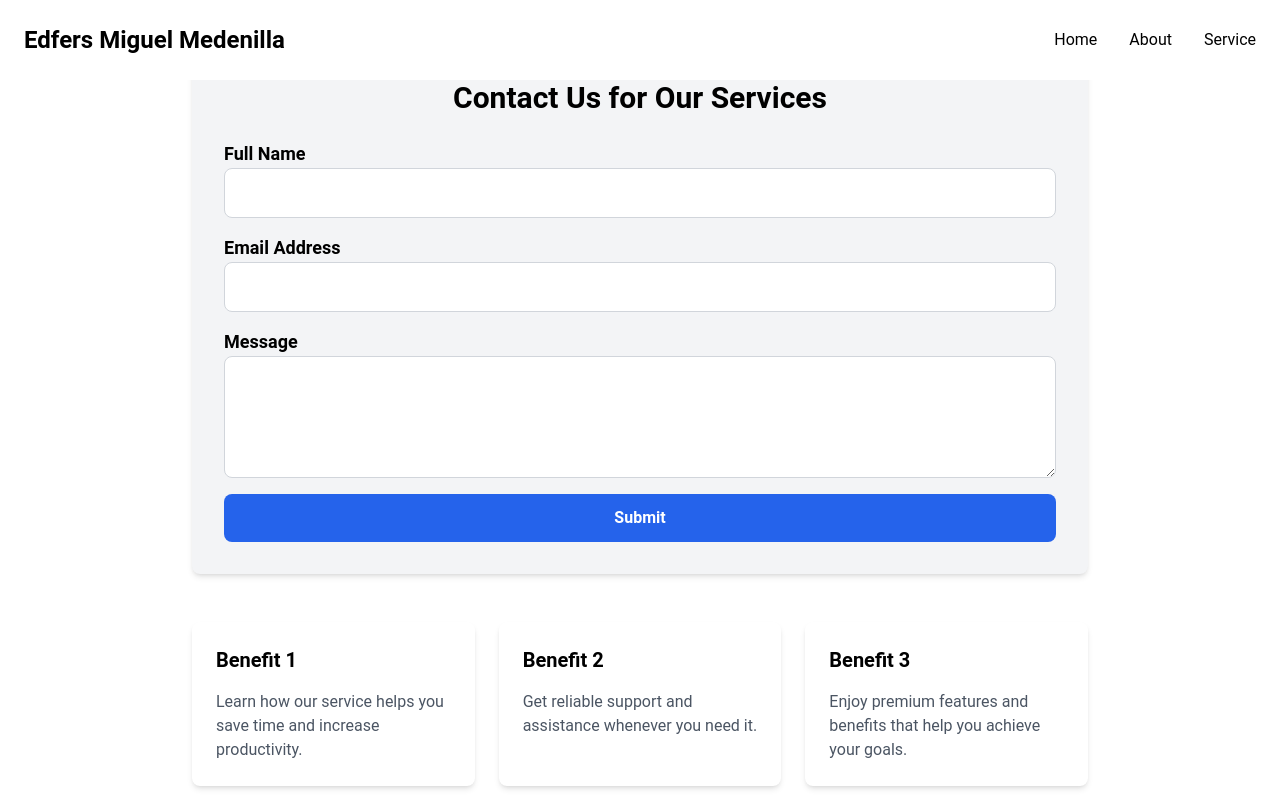
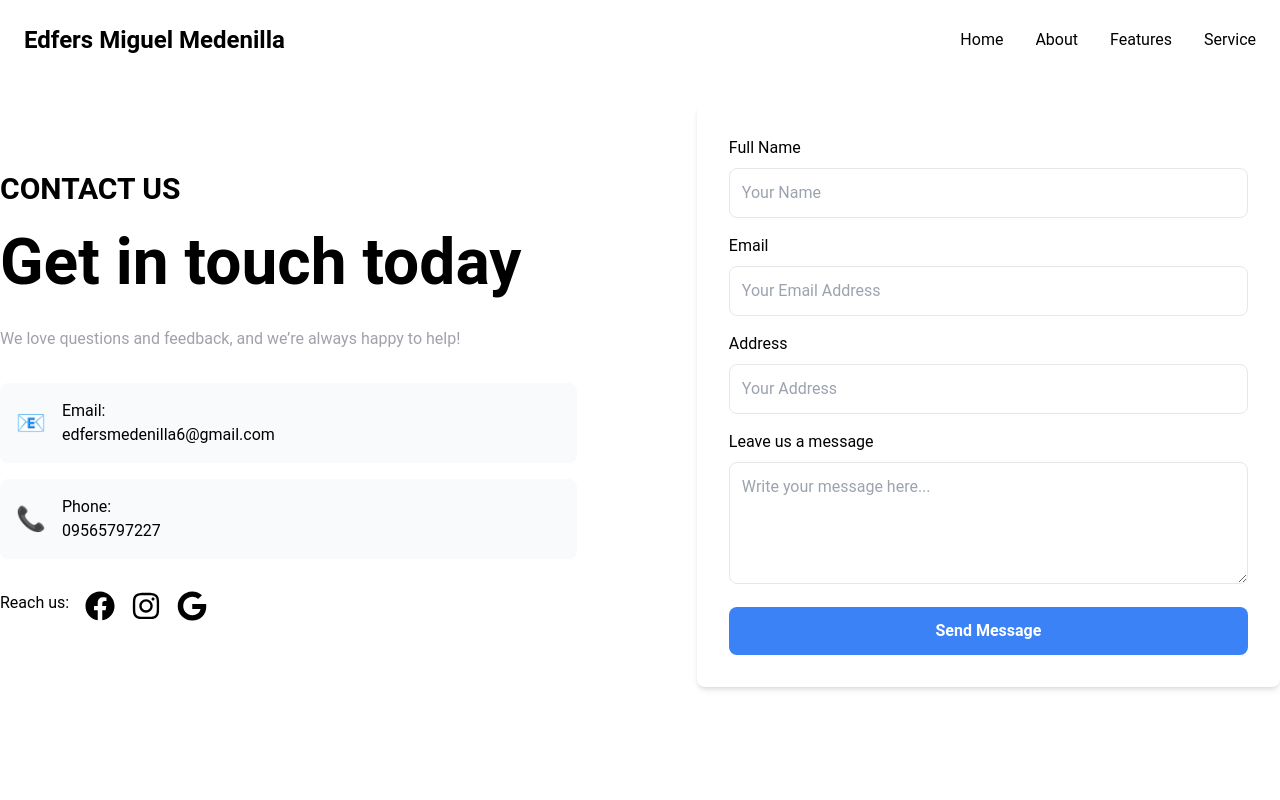
Before and after one commit to lancekian12/React-Personal-Page, a React (Vite) app: page /service in a window 1280 px wide. Shown: the top 800 px of the page. Built offline with nearby package versions, Linux system fonts and the light colour scheme.

Commit message:
done design

```diff
--- a/package.json
+++ b/package.json
@@ -10,8 +10,10 @@
     "preview": "vite preview"
   },
   "dependencies": {
+    "emailjs-com": "^3.2.0",
     "react": "^18.3.1",
     "react-dom": "^18.3.1",
+    "react-google-recaptcha": "^3.1.0",
     "react-icons": "^5.3.0",
     "react-router-dom": "^6.28.0"
   },
--- a/src/App.jsx
+++ b/src/App.jsx
@@ -5,6 +5,7 @@ import Footer from './components/Footer';
 import About from './pages/About';
 import Home from './pages/Home';
 import Service from './pages/Service';
+import Features from './components/Features';
 
 function App() {
   return (
@@ -16,6 +17,7 @@ function App() {
             <Route path="/" element={<Home />} />
             <Route path="/about" element={<About />} />
             <Route path="/service" element={<Service />} />
+            <Route path="/features" element={<Features />} />
           </Routes>
         </main>
         <Footer />
--- a/src/components/Navbar.jsx
+++ b/src/components/Navbar.jsx
@@ -14,7 +14,9 @@ function Navbar() {
                 <ul className={`lg:flex ${isMenuOpen ? 'block' : 'hidden'} space-x-8`}>
                     <li><Link to="/" className="hover:text-gray-500 transition-colors">Home</Link></li>
                     <li><Link to="/about" className="hover:text-gray-500 transition-colors">About</Link></li>
+                    <li><Link to="/features" className="hover:text-gray-500 transition-colors">Features</Link></li>
                     <li><Link to="/service" className="hover:text-gray-500 transition-colors">Service</Link></li>
+
                 </ul>
                 {/* Mobile Hamburger Menu */}
                 <button
--- /dev/null
+++ b/src/components/email.js
@@ -0,0 +1,10 @@
+import emailjs from "emailjs-com";
+
+export const sendEmail = (templateParams) => {
+  return emailjs.send(
+    "gmail", // your EmailJS service ID
+    "contact_template", // your template ID
+    templateParams, // parameters to be passed to the template
+    "service_n6rhgko" // your EmailJS user ID (API key)
+  );
+};
--- a/src/pages/About.jsx
+++ b/src/pages/About.jsx
@@ -2,7 +2,7 @@ import { FaFacebook, FaInstagram, FaGoogle } from 'react-icons/fa';
 
 const About = () => {
     return (
-        <section className="bg-background text-textPrimary pt-[100px]">
+        <section className="bg-background text-textPrimary pt-[100px] mb-24 mt-16">
             <div className="container h-[620px] mx-auto border border-black rounded-lg p-8">
                 {/* About Me Text Section */}
                 <div className="text-center mb-8 lg:mb-0">
--- a/src/pages/Home.jsx
+++ b/src/pages/Home.jsx
@@ -1,4 +1,6 @@
 import { useEffect, useState } from 'react';
+import { Link } from 'react-router-dom';
+
 
 function Home() {
     const [isVisible, setIsVisible] = useState(false);
@@ -52,10 +54,12 @@ function Home() {
                 <div
                     className={`mt-6 transition-all duration-1000 ${isVisible ? 'opacity-100 translate-x-0' : 'opacity-0 translate-x-[-40px]'}`}
                 >
-                    <button className="bg-black text-white font-semibold px-8 py-4 rounded-full shadow-lg hover:bg-gray-800 transition-all duration-300 flex items-center space-x-3">
-                        <span>Let’s Chat</span>
-                        <span className="text-lg">➔</span>
-                    </button>
+                    <Link to="/service">
+                        <button className="bg-black text-white font-semibold px-8 py-4 rounded-full shadow-lg hover:bg-gray-800 transition-all duration-300 flex items-center space-x-3">
+                            <span>Get in Touch</span>
+                            <span className="text-lg">➔</span>
+                        </button>
+                    </Link>
                 </div>
             </div>
         </div>
--- a/src/pages/Service.jsx
+++ b/src/pages/Service.jsx
@@ -1,93 +1,114 @@
-// src/pages/Service.js
+import { FaFacebook, FaInstagram, FaGoogle } from 'react-icons/fa';
+import { sendEmail } from '../components/email';
 import { useState } from 'react';
 
-function Service() {
-    const [formData, setFormData] = useState({
-        name: '',
-        email: '',
-        message: '',
-    });
+const Services = () => {
+    const [statusMessage, setStatusMessage] = useState('');
+    const [statusType, setStatusType] = useState('');
+    const [loading, setLoading] = useState(false);
 
-    // Handle form input changes
-    const handleInputChange = (e) => {
-        const { name, value } = e.target;
-        setFormData({
-            ...formData,
-            [name]: value,
-        });
-    };
+    const handleSubmit = (event) => {
+        event.preventDefault();
 
-    // Handle form submission
-    const handleSubmit = (e) => {
-        e.preventDefault();
-        console.log(formData); // Here, you can handle form submission (e.g., sending data to the server)
+        const form = event.target;
+        const formData = new FormData(form);
+        const name = formData.get('name');
+        const email = formData.get('email');
+        const address = formData.get('address');
+        const message = formData.get('message');
+
+        setLoading(true);
+
+        const templateParams = {
+            from_name: name,
+            from_email: email,
+            address,
+            message,
+        };
+
+        sendEmail(templateParams)
+            .then(() => {
+                setLoading(false);
+                setStatusMessage('Message sent successfully!');
+                setStatusType('success');
+                setTimeout(() => setStatusMessage(''), 5000);  // Auto-clear after 5 seconds
+            })
+            .catch(() => {
+                setLoading(false);
+                setStatusMessage('Failed to send message. Please try again later.');
+                setStatusType('error');
+                setTimeout(() => setStatusMessage(''), 5000);  // Auto-clear after 5 seconds
+            });
     };
 
     return (
-        <div className="w-full h-screen bg-white text-black px-6 py-12">
-            {/* Service Form */}
-            <div className="max-w-4xl mx-auto bg-gray-100 p-8 rounded-lg shadow-md">
-                <h2 className="text-3xl font-bold text-center mb-6">Contact Us for Our Services</h2>
-                <form onSubmit={handleSubmit} className="space-y-4">
-                    <div className="flex flex-col">
-                        <label htmlFor="name" className="text-lg font-semibold">Full Name</label>
-                        <input
-                            type="text"
-                            id="name"
-                            name="name"
-                            value={formData.name}
-                            onChange={handleInputChange}
-                            className="p-3 border border-gray-300 rounded-lg focus:outline-none focus:ring-2 focus:ring-blue-500"
-                            required
-                        />
+        <div className="bg-background py-16">
+            <div className="container mx-auto flex flex-col lg:flex-row items-start lg:items-center justify-between mt-10">
+                <div className="lg:w-1/2 mb-12 lg:mb-0 mr-20">
+                    <h2 className="text-3xl font-semibold text-textPrimary">CONTACT US</h2>
+                    <h1 className="text-6xl font-bold text-textPrimary mt-2">Get in touch today</h1>
+                    <p className="text-textSecondary mt-4">We love questions and feedback, and we’re always happy to help!</p>
+                    <div className="mt-8">
+                        <div className="flex items-center bg-gray-50 p-4 rounded-lg mb-4">
+                            <span className="text-2xl mr-4">📧</span>
+                            <div>
+                                <p className="text-textPrimary">Email:</p>
+                                <p className="text-black">edfersmedenilla6@gmail.com</p>
+                            </div>
+                        </div>
+                        <div className="flex items-center bg-gray-50 p-4 rounded-lg mb-4">
+                            <span className="text-2xl mr-4">📞</span>
+                            <div>
+                                <p className="text-textPrimary">Phone:</p>
+                                <p className="text-black">09565797227</p>
+                            </div>
+                        </div>
                     </div>
-                    <div className="flex flex-col">
-                        <label htmlFor="email" className="text-lg font-semibold">Email Address</label>
-                        <input
-                            type="email"
-                            id="email"
-                            name="email"
-                            value={formData.email}
-                            onChange={handleInputChange}
-                            className="p-3 border border-gray-300 rounded-lg focus:outline-none focus:ring-2 focus:ring-blue-500"
-                            required
-                        />
+                    <div className="mt-8 flex space-x-4">
+                        <p className="text-textPrimary">Reach us:</p>
+                        <a href="https://www.facebook.com/" target="_blank" className="text-black hover:text-blue-600 transition duration-300">
+                            <FaFacebook size={30} />
+                        </a>
+                        <a href="https://www.instagram.com/" target="_blank" className="text-black hover:text-pink-600 transition duration-300">
+                            <FaInstagram size={30} />
+                        </a>
+                        <a href="mailto:edfersmedenilla6@gmail.com" target="_blank" className="text-black hover:text-red-600 transition duration-300">
+                            <FaGoogle size={30} />
+                        </a>
                     </div>
-                    <div className="flex flex-col">
-                        <label htmlFor="message" className="text-lg font-semibold">Message</label>
-                        <textarea
-                            id="message"
-                            name="message"
-                            value={formData.message}
-                            onChange={handleInputChange}
-                            className="p-3 border border-gray-300 rounded-lg focus:outline-none focus:ring-2 focus:ring-blue-500"
-                            rows="4"
-                            required
-                        ></textarea>
-                    </div>
-                    <button type="submit" className="w-full py-3 bg-blue-600 text-white font-semibold rounded-lg hover:bg-blue-700 transition duration-300">
-                        Submit
-                    </button>
-                </form>
-            </div>
+                </div>
 
-            {/* Benefits Section (cards) */}
-            <div className="max-w-4xl mx-auto mt-12 grid grid-cols-1 sm:grid-cols-2 lg:grid-cols-3 gap-6">
-                <div className="bg-white p-6 rounded-lg shadow-md">
-                    <h3 className="text-xl font-semibold mb-4">Benefit 1</h3>
-                    <p className="text-gray-600">Learn how our service helps you save time and increase productivity.</p>
-                </div>
-                <div className="bg-white p-6 rounded-lg shadow-md">
-                    <h3 className="text-xl font-semibold mb-4">Benefit 2</h3>
-                    <p className="text-gray-600">Get reliable support and assistance whenever you need it.</p>
-                </div>
-                <div className="bg-white p-6 rounded-lg shadow-md">
-                    <h3 className="text-xl font-semibold mb-4">Benefit 3</h3>
-                    <p className="text-gray-600">Enjoy premium features and benefits that help you achieve your goals.</p>
+                <div className="lg:w-1/2 bg-white p-8 rounded-lg shadow-md ml-10">
+                    {statusMessage && (
+                        <div className={`mb-4 p-4 rounded-lg text-white ${statusType === 'success' ? 'bg-green-500' : 'bg-red-500'}`}>
+                            {statusMessage}
+                        </div>
+                    )}
+                    <form onSubmit={handleSubmit}>
+                        <div className="mb-4">
+                            <label className="block text-textPrimary mb-2" htmlFor="name">Full Name</label>
+                            <input className="w-full p-3 border rounded-lg focus:outline-none focus:ring focus:ring-primary" type="text" name="name" placeholder="Your Name" required />
+                        </div>
+                        <div className="mb-4">
+                            <label className="block text-textPrimary mb-2" htmlFor="email">Email</label>
+                            <input className="w-full p-3 border rounded-lg focus:outline-none focus:ring focus:ring-primary" type="email" name="email" placeholder="Your Email Address" required />
+                        </div>
+                        <div className="mb-4">
+                            <label className="block text-textPrimary mb-2" htmlFor="address">Address</label>
+                            <input className="w-full p-3 border rounded-lg focus:outline-none focus:ring focus:ring-primary" type="text" name="address" placeholder="Your Address" required />
+                        </div>
+                        <div className="mb-4">
+                            <label className="block text-textPrimary mb-2" htmlFor="message">Leave us a message</label>
+                            <textarea className="w-full p-3 border rounded-lg focus:outline-none focus:ring focus:ring-primary" name="message" rows="4" placeholder="Write your message here..." required></textarea>
+                        </div>
+                        <button type="submit" className="w-full p-3 bg-primary text-white font-semibold rounded-lg hover:bg-primary-dark transition-colors" disabled={loading}>
+                            {loading ? 'Sending...' : 'Send Message'}
+                        </button>
+                    </form>
                 </div>
             </div>
         </div>
     );
-}
+};
 
-export default Service;
+export default Services;
```
Also changed, not shown: src/components/CustomButton.jsx (deleted, +0 -17 lines), src/components/Features.jsx (added, +28 -0 lines), src/data/serviceData.js (added, +40 -0 lines), 1 other file (tests, documents, lock files or other folders).
